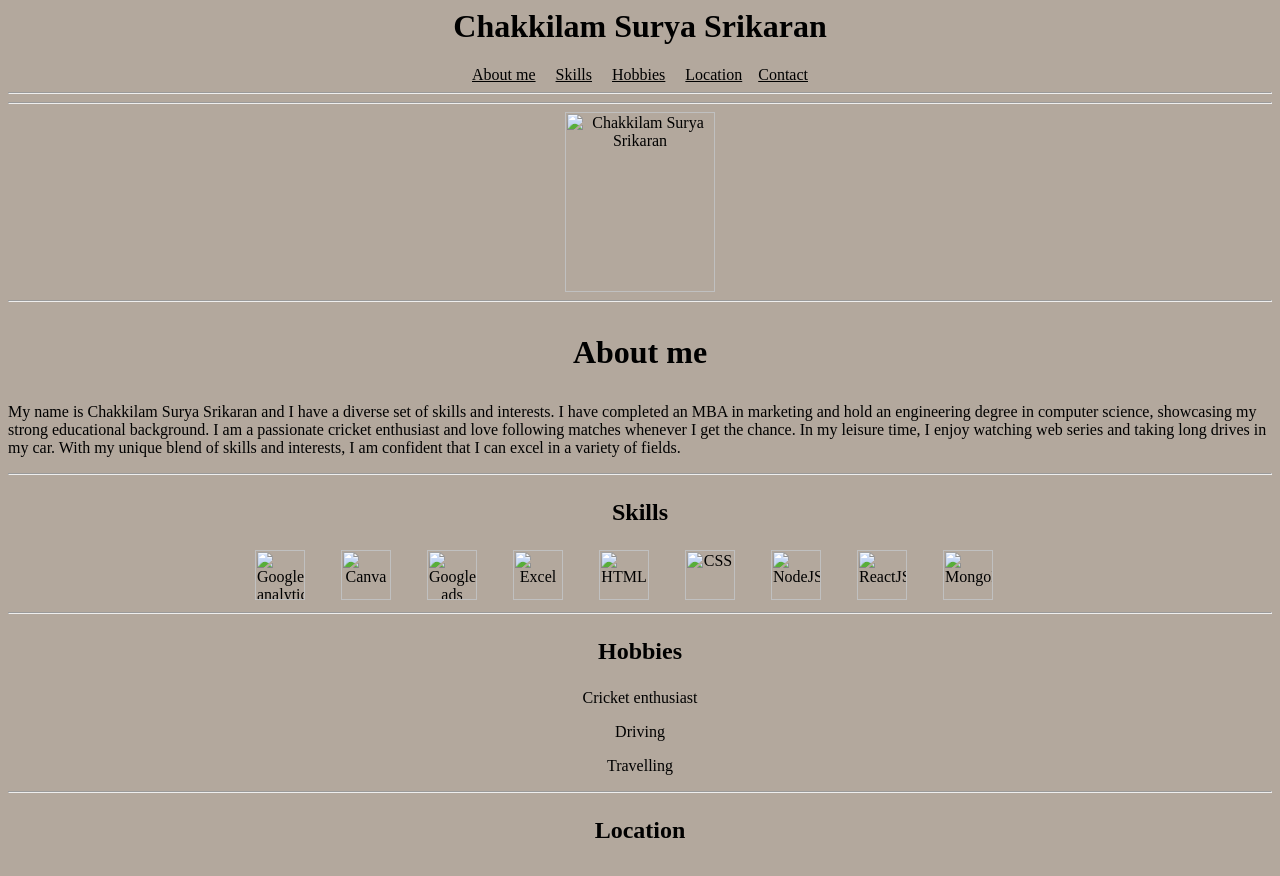
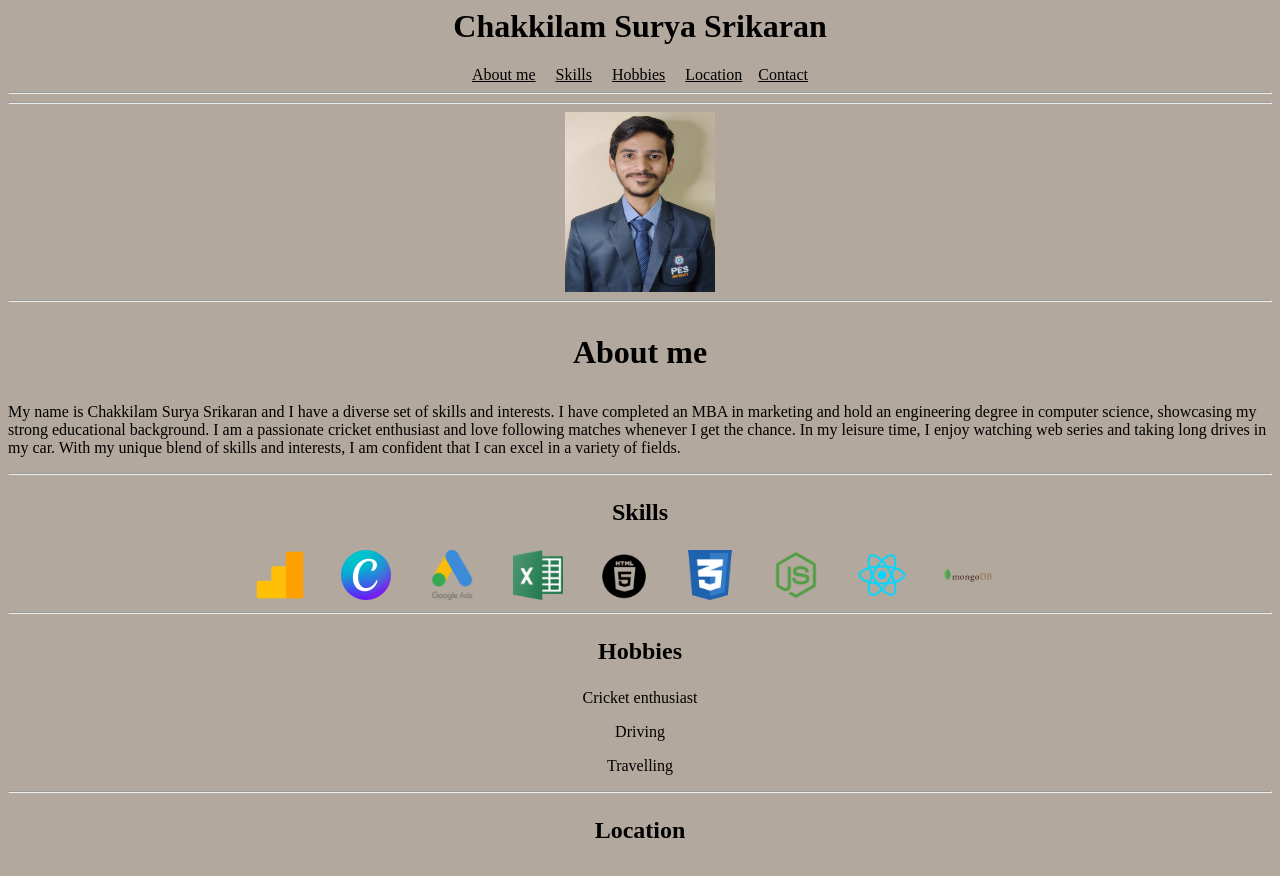
Before and after one commit to suryasrikaran/suryaprofile, a plain HTML site: page index.html in a window 1280 px wide. Shown: the top 876 px of the page. Drawn offline with Linux system fonts and the light colour scheme; grey boxes are pictures that could not be loaded; files whose address does not match are found by name.

Commit message:
photos update

```diff
--- a/index.html
+++ b/index.html
@@ -1,7 +1,7 @@
 <html style="background-color: rgb(179, 168, 157);">
     <head>
         <title> Resume </title>
-        <link href="letter-s-simple-curves-logo-vector-146890097.jpg" rel="icon"/>
+        <link href="Images/letter-s-simple-curves-logo-vector-146890097.jpg" rel="icon"/>
     </head>
     <body>
         <header id="header">
@@ -21,7 +21,7 @@
 
         <hr style="color: black;"> <hr>
             <center>
-                <img src="UNIFORM PHOTO.jpeg" alt = "Chakkilam Surya Srikaran" title = "Surya" width="150" height="180">
+                <img src="Images/UNIFORM PHOTO.jpeg" alt = "Chakkilam Surya Srikaran" title = "Surya" width="150" height="180">
                 <hr>
             </center>
 
@@ -47,31 +47,31 @@
                 </h2>
                  </center>
                     <center>
-                        <img src="GA.png" alt="Google analytics" title="Google analytics" width="50" height="50">
+                        <img src="Images/GA.png" alt="Google analytics" title="Google analytics" width="50" height="50">
                         <span>&nbsp; <span>&nbsp; <span>&nbsp; <span>&nbsp;
 
-                        <img src="Canva_icon_2021.svg.png" alt="Canva" title="Canva" width="50" height="50">
+                        <img src="Images/Canva_icon_2021.svg.png" alt="Canva" title="Canva" width="50" height="50">
                         <span>&nbsp; <span>&nbsp; <span>&nbsp; <span>&nbsp;
 
-                        <img src="ads.png" alt="Google ads" title="Google ads" width="50" height="50">
+                        <img src="Images/ads.png" alt="Google ads" title="Google ads" width="50" height="50">
                         <span>&nbsp; <span>&nbsp; <span>&nbsp; <span>&nbsp;
 
-                        <img src="excel.png" alt="Excel" title="Excel" width="50" height="50">
+                        <img src="Images/excel.png" alt="Excel" title="Excel" width="50" height="50">
                         <span>&nbsp; <span>&nbsp; <span>&nbsp; <span>&nbsp;
 
-                        <img src="HTML.png" alt="HTML" title="HTM'" width="50" height="50">
+                        <img src="Images/HTML.png" alt="HTML" title="HTML" width="50" height="50">
                         <span>&nbsp; <span>&nbsp; <span>&nbsp; <span>&nbsp;
 
-                        <img src="CSS.png" alt="CSS" title="CSS" width="50" height="50">
+                        <img src="Images/CSS.png" alt="CSS" title="CSS" width="50" height="50">
                         <span>&nbsp; <span>&nbsp; <span>&nbsp; <span>&nbsp;
 
-                        <img src="nodejs.png" alt="NodeJS" title="NodeJS" width="50" height="50">
+                        <img src="Images/nodejs.png" alt="NodeJS" title="NodeJS" width="50" height="50">
                         <span>&nbsp; <span>&nbsp; <span>&nbsp; <span>&nbsp;
 
-                        <img src="REACT JS.png" alt="ReactJS" title="ReactJS" width="50" height="50">
+                        <img src="Images/REACT JS.png" alt="ReactJS" title="ReactJS" width="50" height="50">
                         <span>&nbsp; <span>&nbsp; <span>&nbsp; <span>&nbsp;
 
-                        <img src="MONGODB.png" alt="MongoDB" title="MongoDB" width="50" height="50">
+                        <img src="Images/MONGODB.png" alt="MongoDB" title="MongoDB" width="50" height="50">
                         <span>&nbsp; <span>&nbsp; <span>&nbsp; <span>&nbsp;
                     </center>
             </div>
```
